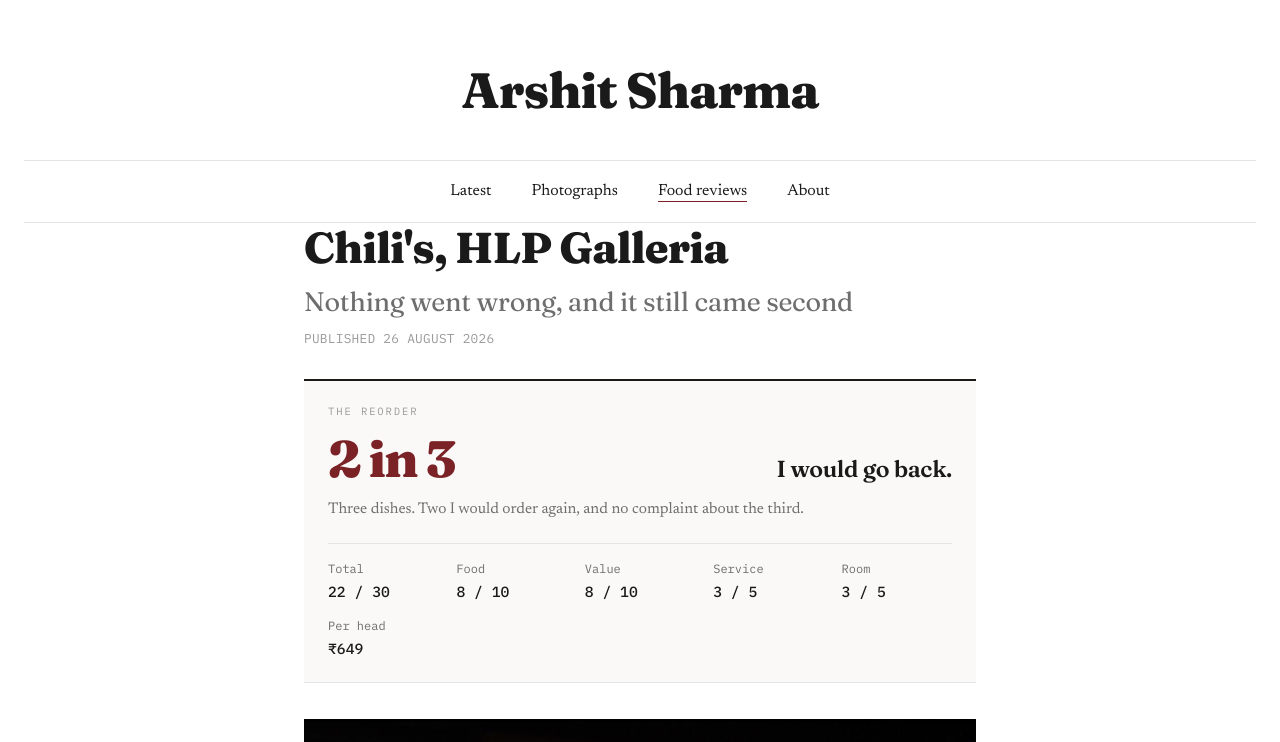
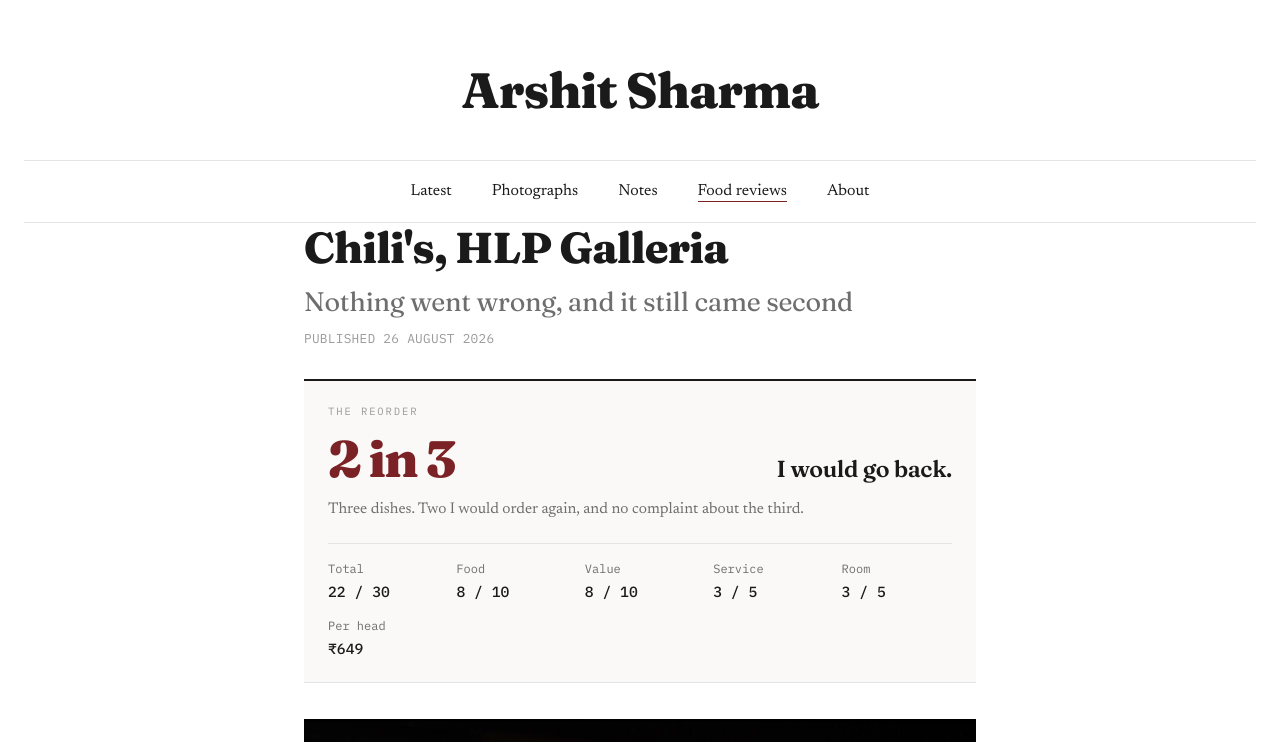
Before and after one commit to arshu06/arshitsharma-in, a plain HTML site: page reviews/chilis-hlp-galleria.html in a window 1280 px wide. Shown: the top 742 px of the page. Drawn offline with Linux system fonts and the light colour scheme.

Commit message:
Add files via upload

```diff
--- a/reviews/chilis-hlp-galleria.html
+++ b/reviews/chilis-hlp-galleria.html
@@ -5,6 +5,7 @@
 <meta name="viewport" content="width=device-width, initial-scale=1">
 <title>Chili's, HLP Galleria — Arshit Sharma</title>
 <meta name="description" content="2 in 3. The only place on this site that is not pretending to be something else, and it still came second.">
+<link rel="icon" href="/favicon.svg" type="image/svg+xml">
 <link rel="stylesheet" href="../style.css">
 </head>
 <body>
@@ -15,6 +16,7 @@
     <ul>
       <li><a href="/">Latest</a></li>
       <li><a href="/photographs.html">Photographs</a></li>
+      <li><a href="/notes.html">Notes</a></li>
       <li><a href="/eating.html" aria-current="page">Food reviews</a></li>
       <li><a href="/about.html">About</a></li>
     </ul>
```
Also changed, not shown: reviews/colaba-canteen-sector-9.html (+2 -0 lines), reviews/farzi-cafe-connaught-place.html (+2 -0 lines), reviews/oven-fresh-hlp-galleria.html (+2 -0 lines).
